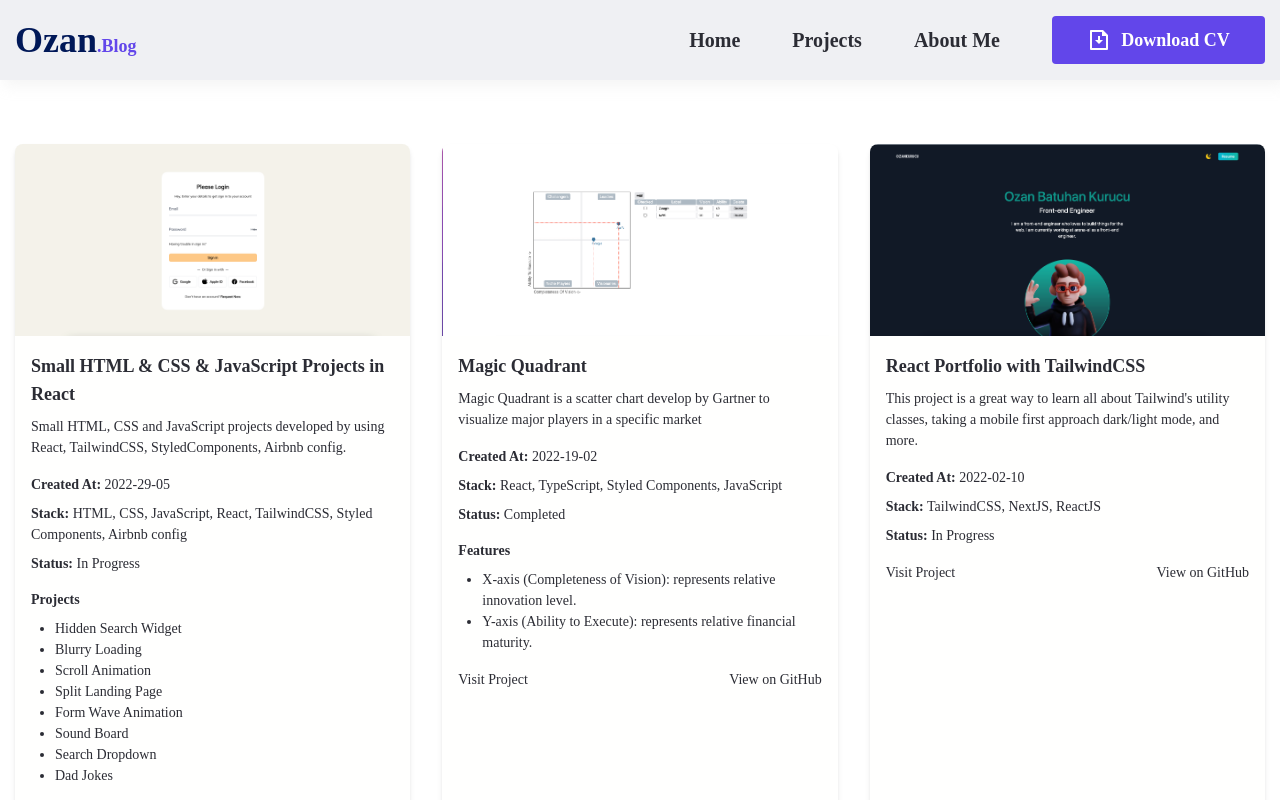
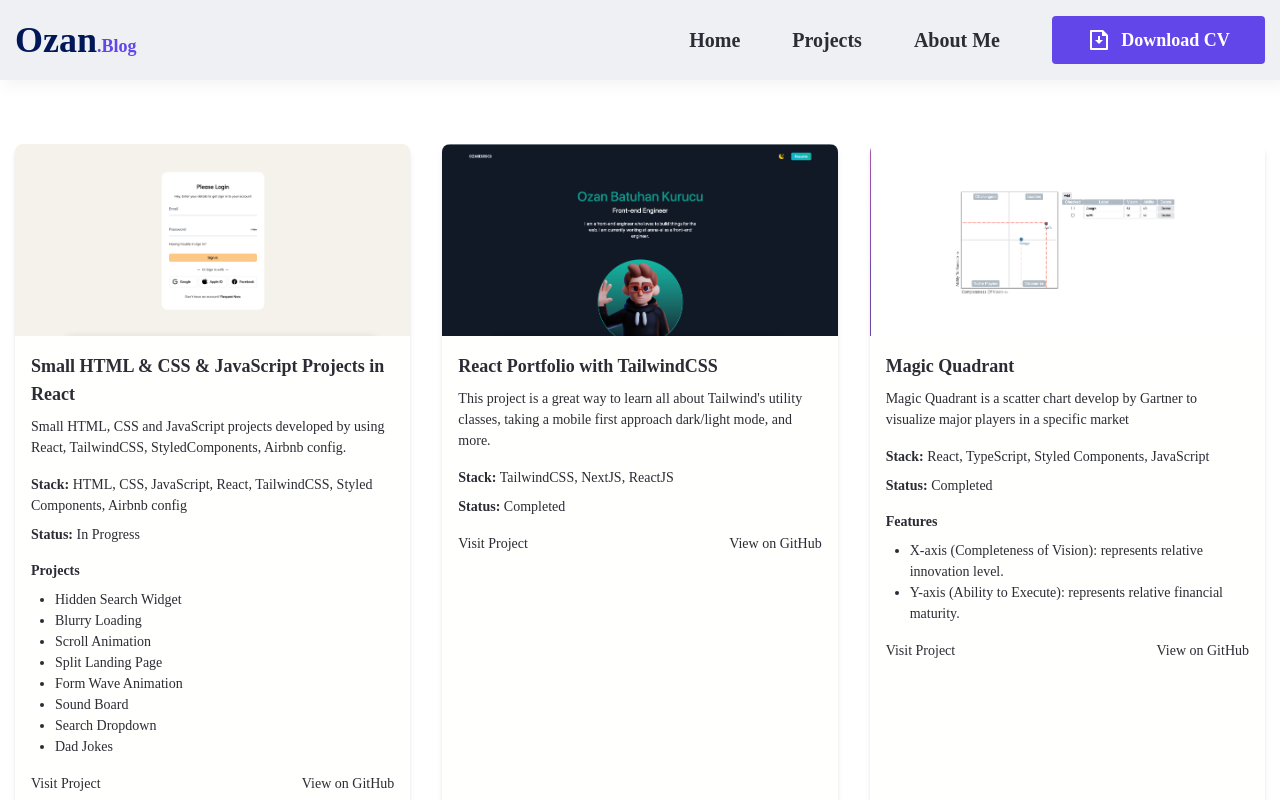
Before and after one commit to ozanbatuhankurucu/my-blog-site, a Next.js app: page /projects in a window 1280 px wide. Shown: the top 800 px of the page. Built offline with nearby package versions, Linux system fonts and the light colour scheme.

Commit message:
Refactor

```diff
--- a/app/projects.ts
+++ b/app/projects.ts
@@ -1,4 +1,4 @@
-interface Project {
+export interface Project {
   title: string
   description: string
   githubUrl: string
@@ -20,9 +20,9 @@ export const PROJECTS: Project[] = [
     githubUrl: 'https://github.com/ozanbatuhankurucu/karia',
     img: '/images/kariaendustri.jpg',
     stack: ['Gatsby', 'CSS', 'JavaScript', 'AWS Amplify', 'Strapi'],
-    createdAt: '2021-02-03',
+    createdAt: '2021-03-02',
     status: 'completed',
-    updatedAt: '2021-02-03',
+    updatedAt: '2021-03-02',
     url: 'https://www.kariaendustri.com/'
   },
   {
@@ -35,7 +35,7 @@ export const PROJECTS: Project[] = [
     stack: ['React', 'Context API', 'State Management'],
     createdAt: '2022-01-01',
     status: 'completed',
-    updatedAt: '2022-02-01',
+    updatedAt: '2022-01-01',
     url: 'https://master.d5s6ddtgqv0y2.amplifyapp.com/'
   },
   {
@@ -45,9 +45,9 @@ export const PROJECTS: Project[] = [
     githubUrl: 'https://github.com/ozanbatuhankurucu/magic-quadrant',
     img: '/images/magicquadrant.png',
     stack: ['React', 'TypeScript', 'Styled Components', 'JavaScript'],
-    createdAt: '2022-19-02',
+    createdAt: '2022-02-19',
     status: 'completed',
-    updatedAt: '2022-19-02',
+    updatedAt: '2022-02-19',
     url: 'https://master.dsj8aspqo6u80.amplifyapp.com/',
     features: [
       'X-axis (Completeness of Vision): represents relative innovation level.',
@@ -71,9 +71,9 @@ export const PROJECTS: Project[] = [
       'Styled Components',
       'Airbnb config'
     ],
-    createdAt: '2022-29-05',
+    createdAt: '2022-05-29',
     status: 'progress',
-    updatedAt: '2022-29-05',
+    updatedAt: '2022-05-29',
     url: 'https://master.d3c1rfe7yqyxzj.amplifyapp.com/projects',
     features: [
       'Hidden Search Widget',
@@ -95,9 +95,9 @@ export const PROJECTS: Project[] = [
       'https://github.com/ozanbatuhankurucu/Nextjs-Portfolio-with-TailwindCss',
     img: '/images/reactportfolio.png',
     stack: ['TailwindCSS', 'NextJS', 'ReactJS'],
-    createdAt: '2022-02-10',
-    status: 'progress',
-    updatedAt: '2022-02-10',
+    createdAt: '2022-10-02',
+    status: 'completed',
+    updatedAt: '2022-10-02',
     url: 'https://main.d3faia6pj647yk.amplifyapp.com'
   }
 ]
--- a/app/projects/page.tsx
+++ b/app/projects/page.tsx
@@ -1,109 +1,56 @@
 import _ from 'lodash'
 import React from 'react'
 import Project from '../../components/Project'
-import { getProjectStatuProps, PROJECTS } from '../projects'
+import {
+  getProjectStatuProps,
+  Project as ProjectType,
+  PROJECTS,
+  PROJECT_STATUS
+} from '../projects'
 
 export default function Projects() {
   const sortedList = _.orderBy(PROJECTS, ['createdAt'], ['desc'])
+  const completedProjects = sortedList.filter(
+    (item) => item.status === PROJECT_STATUS.completed
+  )
+  const unCompletedProjects = sortedList.filter(
+    (item) => item.status === PROJECT_STATUS.progress
+  )
 
-  return (
-    <section className='max-w-[1250px] mx-auto py-16 px-4 md:px-0'>
-      <div className='grid grid-cols-1 sm:grid-cols-2 lg:grid-cols-3 gap-8'>
-        {sortedList.map((project) => {
-          const { projectStatu, statuColor } = getProjectStatuProps(
-            project.status
-          )
-          return (
-            <div
-              key={project.title}
-              className='bg-white rounded-lg shadow-md overflow-hidden'>
-              <img
-                src={project.img}
-                alt={project.title}
-                className='w-full h-48 object-cover'
-              />
-              <div className='p-4'>
-                <h2 className='text-lg font-bold mb-2'>{project.title}</h2>
-                <p className='text-gray-600 mb-4'>{project.description}</p>
-                <div className='mb-2'>
-                  <span className='font-semibold'>Created At:</span>{' '}
-                  {project.createdAt}
-                </div>
-                <div className='mb-2'>
-                  <span className='font-semibold'>Stack:</span>{' '}
-                  {project.stack.join(', ')}
-                </div>
-                <div className='mb-4'>
-                  <span className='font-semibold'>Status:</span> {projectStatu}
-                </div>
-                {project.features && (
-                  <div>
-                    <h3 className='text-sm font-semibold mb-2'>
-                      {project.featuresTitle}
-                    </h3>
-                    <ul className='list-disc ml-6'>
-                      {project.features.map((feature) => (
-                        <li key={feature}>{feature}</li>
-                      ))}
-                    </ul>
-                  </div>
-                )}
-                <div className='mt-4 flex justify-between'>
-                  <a
-                    href={project.url}
-                    target='_blank'
-                    rel='noopener noreferrer'
-                    className='text-blue-600 hover:underline'>
-                    Visit Project
-                  </a>
-                  <a
-                    href={project.githubUrl}
-                    target='_blank'
-                    rel='noopener noreferrer'
-                    className='text-gray-600 hover:underline'>
-                    View on GitHub
-                  </a>
-                </div>
-              </div>
-            </div>
-          )
-        })}
-      </div>
-      {/* <div>
-        {sortedList.map(
-          (
-            {
-              updatedAt,
+  const renderProjects = (projects: ProjectType[]) =>
+    projects.map(
+      ({
         description,
         githubUrl,
         img,
         stack,
+        status,
         title,
         features,
         featuresTitle,
-              url,
-              status
-            },
-            index
-          ) => {
+        url
+      }) => {
         return (
           <Project
             description={description}
-                features={features}
-                featuresTitle={featuresTitle}
             github={githubUrl}
             image={img}
-                index={index}
             stack={stack}
             status={status}
             title={title}
-                updatedAt={updatedAt}
+            features={features}
+            featuresTitle={featuresTitle}
             url={url}
           />
         )
       }
-        )}
-      </div> */}
+    )
+  return (
+    <section className='max-w-[1250px] mx-auto py-16 px-4 md:px-0'>
+      <div className='grid grid-cols-1 sm:grid-cols-2 lg:grid-cols-3 gap-8'>
+        {renderProjects(unCompletedProjects)}
+        {renderProjects(completedProjects)}
+      </div>
     </section>
   )
 }
--- a/components/Project.tsx
+++ b/components/Project.tsx
@@ -1,8 +1,5 @@
 import React, { FC } from 'react'
-import { FaGithubSquare, FaShareSquare } from 'react-icons/fa'
-import moment from 'moment'
-import { getProjectStatuProps, ProjectStatus } from './constants'
-import Image from 'next/image'
+import { getProjectStatuProps, ProjectStatus } from '../app/projects'
 
 interface ProjectProps {
   description: string
@@ -10,9 +7,7 @@ interface ProjectProps {
   github: string
   stack: any[]
   image: string
-  index: number
   status: ProjectStatus
-  updatedAt: string
   url?: string
   features?: any[]
   featuresTitle?: string
@@ -25,59 +20,52 @@ const Project: FC<ProjectProps> = ({
   stack,
   url,
   image,
-  index,
   status,
-  updatedAt,
   features = [],
   featuresTitle
 }) => {
   const { projectStatu, statuColor } = getProjectStatuProps(status)
 
   return (
-    <article className='project'>
-      <Image width={500} height={500} src={image} alt='project-img' />
-      <div>
-        <span>0{index + 1}.</span>
-        <span style={{ backgroundColor: statuColor }}>{projectStatu}</span>
-        <h3>{title}</h3>
-        <p>{description}</p>
-        {features.length > 0 && (
-          <figure>
-            {featuresTitle && <figcaption>{featuresTitle}</figcaption>}
-            <ul className='features-list'>
-              {features.map((feature) => {
-                const { id, featureText } = feature
-                return <li key={id}>{featureText}</li>
-              })}
+    <div key={title} className='bg-white rounded-lg shadow-md overflow-hidden'>
+      <img src={image} alt={title} className='w-full h-48 object-cover' />
+      <div className='p-4'>
+        <h2 className='text-lg font-bold mb-2'>{title}</h2>
+        <p className='text-gray-600 mb-4'>{description}</p>
+        <div className='mb-2'>
+          <span className='font-semibold'>Stack:</span> {stack.join(', ')}
+        </div>
+        <div className='mb-4'>
+          <span className='font-semibold'>Status:</span> {projectStatu}
+        </div>
+        {features && (
+          <div>
+            <h3 className='text-sm font-semibold mb-2'>{featuresTitle}</h3>
+            <ul className='list-disc ml-6'>
+              {features.map((feature) => (
+                <li key={feature}>{feature}</li>
+              ))}
             </ul>
-          </figure>
+          </div>
         )}
-        <div className='project-stack'>
-          {stack.map((item) => {
-            const { id, title } = item
-            return <span key={id}>{title}</span>
-          })}
-        </div>
-        <div className='flex items-center justify-between'>
-          <div className='flex items-center'>
-            <a href={github} target='_blank'>
-              <FaGithubSquare className='project-icon' />
-            </a>
-            {url && (
-              <a href={url} target='_blank'>
-                <FaShareSquare className='project-icon' />
-              </a>
-            )}
-          </div>
-          <div className='text-base'>
-            Updated at:{' '}
-            <label className='font-extrabold text-sm ml-1'>
-              {moment(updatedAt).format('LLL')}
-            </label>
-          </div>
+        <div className='mt-4 flex justify-between'>
+          <a
+            href={url}
+            target='_blank'
+            rel='noopener noreferrer'
+            className='text-blue-600 hover:underline'>
+            Visit Project
+          </a>
+          <a
+            href={github}
+            target='_blank'
+            rel='noopener noreferrer'
+            className='text-gray-600 hover:underline'>
+            View on GitHub
+          </a>
         </div>
       </div>
-    </article>
+    </div>
   )
 }
 
```
Lines whose indentation alone changed are shown as unchanged.
